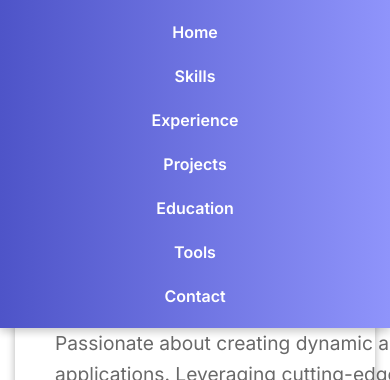
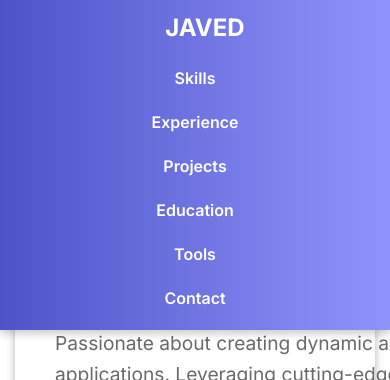
Before and after one commit to javedsaifi-abacus/Portfolio_NEXT, a Next.js app: page / in a window 390 px wide. Shown: the top 380 px of the page. Built offline with nearby package versions, Linux system fonts and the light colour scheme.

Commit message:
"Added Font Awesome icons, updated Navbar component, and modified global CSS styles"

```diff
--- a/package.json
+++ b/package.json
@@ -9,6 +9,9 @@
     "lint": "next lint"
   },
   "dependencies": {
+    "@fortawesome/fontawesome-svg-core": "^6.6.0",
+    "@fortawesome/free-solid-svg-icons": "^6.6.0",
+    "@fortawesome/react-fontawesome": "^0.2.2",
     "next": "14.2.7",
     "react": "^18",
     "react-dom": "^18",
--- a/src/app/components/Navbar.tsx
+++ b/src/app/components/Navbar.tsx
@@ -4,30 +4,35 @@ import Link from "next/link";
 const Navbar: React.FC = () => {
   return (
     <nav className="nav">
-      <ul>
-        <li>
-          <Link href="/" className="a">Home</Link>
-        </li>
+      {/* Logo on the left linking to the home page */}
+      <div className="logo">
+        <Link href="/">
+           <span className="logo-link">JAVED</span>
+        </Link>
+      </div>
+
+      {/* Navigation items on the right */}
+      <ul className="nav-links">
         {/* <li>
-          <Link href="/about" className="a">About</Link>
+          <Link href="/">Home</Link>
         </li> */}
         <li>
-          <Link href="/skills" className="a">Skills</Link>
+          <Link href="/skills">Skills</Link>
         </li>
         <li>
-          <Link href="/experience" className="a">Experience</Link>
+          <Link href="/experience">Experience</Link>
         </li>
         <li>
-          <Link href="/projects" className="a">Projects</Link>
+          <Link href="/projects">Projects</Link>
         </li>
         <li>
-          <Link href="/education" className="a">Education</Link>
+          <Link href="/education">Education</Link>
         </li>
         <li>
-          <Link href="/tools" className="a">Tools</Link> {/* New Tools Link */}
+          <Link href="/tools">Tools</Link>
         </li>
         <li>
-          <Link href="/contact" className="a">Contact</Link>
+          <Link href="/contact">Contact</Link>
         </li>
       </ul>
     </nav>
--- a/src/app/globals.css
+++ b/src/app/globals.css
@@ -130,54 +130,84 @@ body {
   top: 0;
   left: 0;
   width: 100%;
-  background: linear-gradient(90deg, #4e54c8, #8f94fb); /* Gradient background */
+  display: flex;
+  align-items: center;
+  justify-content: space-between; /* Align logo on left and links on right */
+  background: linear-gradient(90deg, #4e54c8, #8f94fb);
   box-shadow: 0 4px 8px rgba(0, 0, 0, 0.2);
-  padding: 10px 0;
+  padding: 10px 20px;
   z-index: 1000;
 }
 
+/* Logo styles */
+.logo {
+  margin-left: 20px;
+}
+
+.logo-link {
+  color: #fff;
+  font-size: 24px;
+  font-weight: bold;
+  text-decoration: none;
+  transition: color 0.3s ease;
+}
+
+/* Hover effect for logo */
+.logo-link:hover {
+  color: #ffeb3b;
+}
+
 /* Navigation list */
-.nav ul {
+.nav-links {
   list-style: none;
   display: flex;
-  justify-content: center;
+  justify-content: flex-end;
   margin: 0;
   padding: 0;
+  flex-grow: 1; /* Allow the links to grow to fill space */
 }
 
 /* Navigation items */
-.nav li {
+.nav-links li {
   margin: 0 15px;
 }
 
 /* Links */
-.nav a {
+.nav-links a {
   color: #fff;
   text-decoration: none;
   font-size: 16px;
   font-weight: 600;
   padding: 10px 15px;
   transition: color 0.3s ease, background-color 0.3s ease;
-  border-radius: 4px; /* Rounded corners for links */
+  border-radius: 4px;
 }
 
 /* Hover and active states */
-.nav a:hover, .nav a:focus {
-  background-color: rgba(255, 255, 255, 0.2); /* Light hover effect */
-  color: #ffeb3b; /* Yellow text color on hover */
+.nav-links a:hover,
+.nav-links a:focus {
+  background-color: rgba(255, 255, 255, 0.2);
+  color: #ffeb3b;
 }
 
 /* Responsive Design */
 @media (max-width: 768px) {
-  .nav ul {
+  .nav {
+    flex-direction: column; /* Stack items in a column on smaller screens */
+  }
+
+  .nav-links {
     flex-direction: column;
     align-items: center;
+    padding-top: 10px;
   }
 
-  .nav li {
+  .nav-links li {
     margin: 10px 0;
   }
 }
+
+
 
 /* Contact Form Section */
 #contact {
--- a/src/app/layout.tsx
+++ b/src/app/layout.tsx
@@ -18,8 +18,14 @@ export default function RootLayout({
   return (
     <html lang="en">
       <body className={inter.className}>
-        <Navbar /> {/* Include the Navbar here */}
-        {children}
+        <div className="layout-container">
+          <div className="navbar-container">
+            <Navbar />
+          </div>
+          <div className="content-container">
+            {children}
+          </div>
+        </div>
       </body>
     </html>
   );
```
Also changed, not shown: 1 other file (tests, documents, lock files or other folders).
